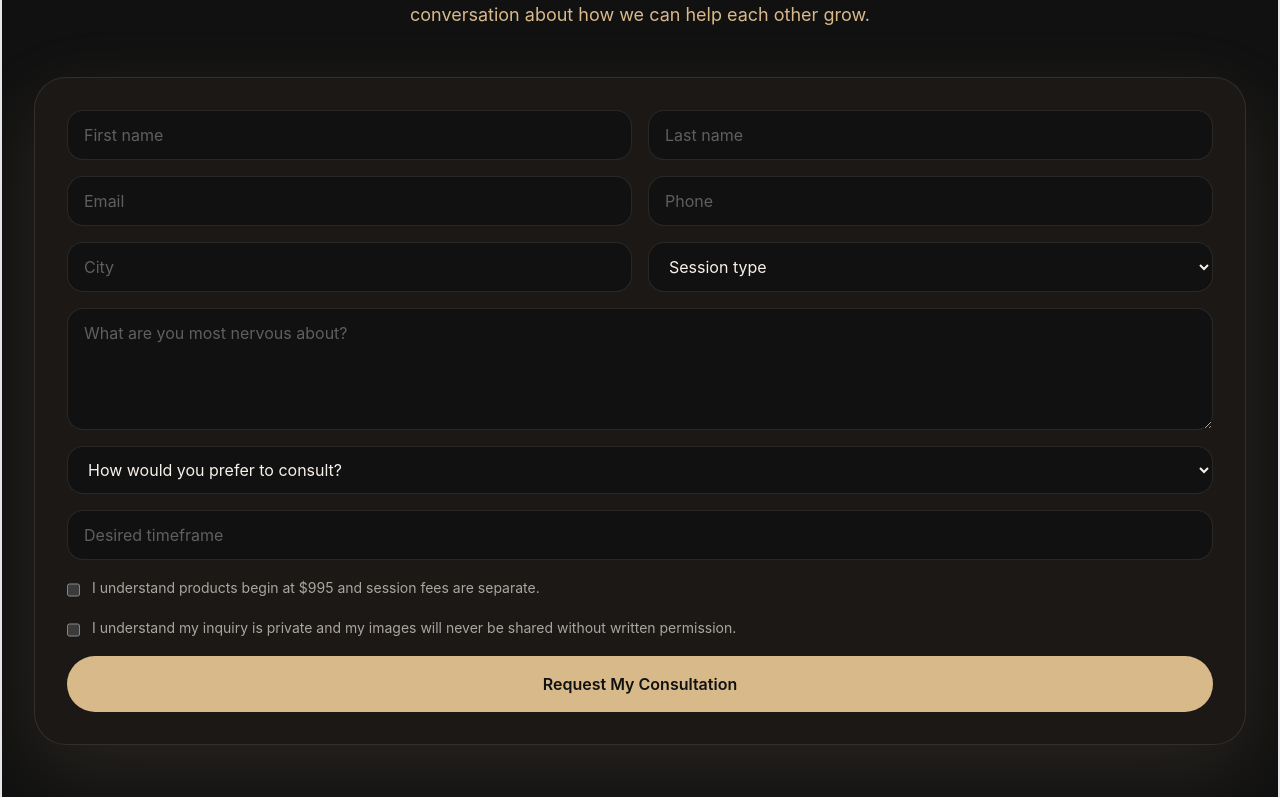
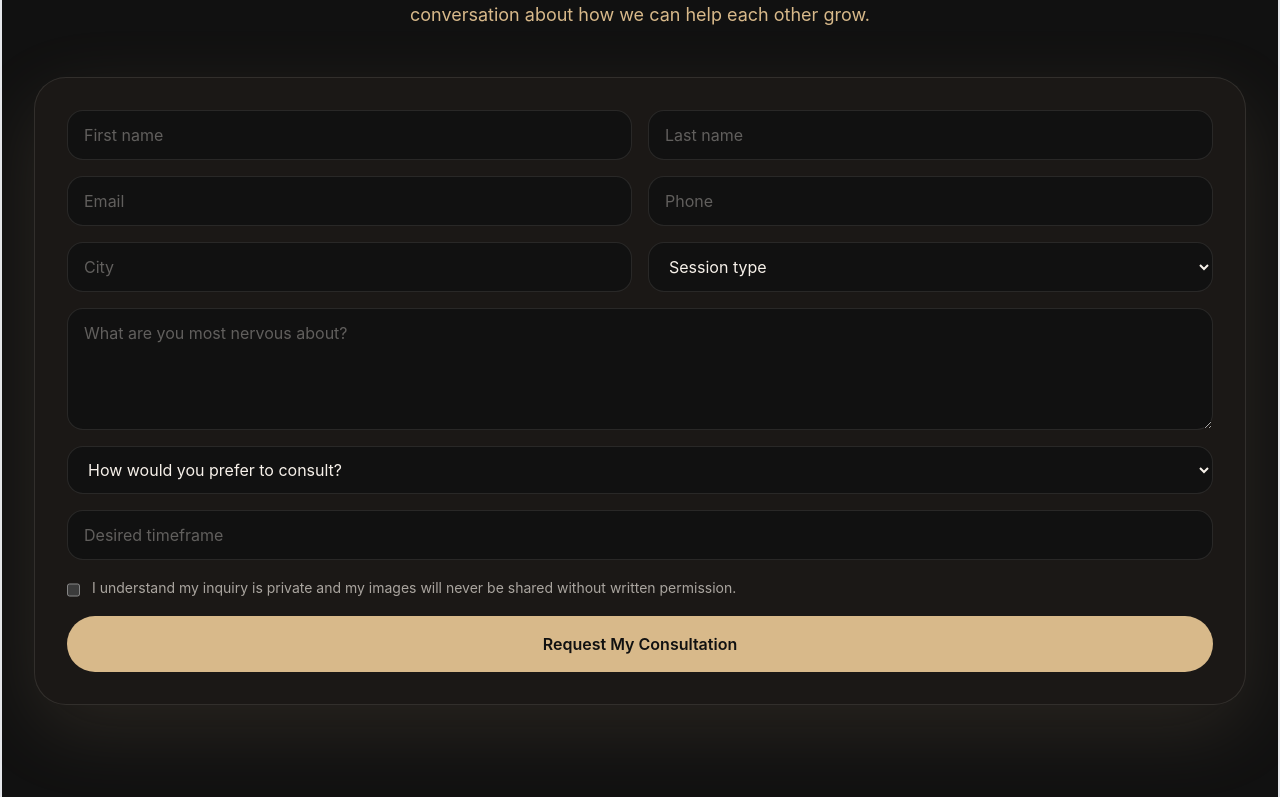
Before and after one commit to codegenius1010/second-skin-boudoir, a Next.js app: page /portfolio-models in a window 1280 px wide. Shown: the part 4638-5435 px from the top of the page. Built offline with nearby package versions, Linux system fonts and the light colour scheme; no server answers.

Commit message:
Remove pricing checkbox from portfolio models form, link to GHL webhook

```diff
--- a/components/ContactForm.tsx
+++ b/components/ContactForm.tsx
@@ -1,7 +1,7 @@
 'use client'
 import { useState } from 'react'
 
-export function ContactForm() {
+export function ContactForm({ hidePricingCheckbox = false }) {
   const [loading, setLoading] = useState(false)
   async function submit(e: React.FormEvent<HTMLFormElement>) {
     e.preventDefault()
@@ -48,7 +48,7 @@ export function ContactForm() {
     <textarea name="nervousAbout" placeholder="What are you most nervous about?" rows={4} className={input}/>
     <select name="consultationPreference" className={input} defaultValue=""><option value="" disabled>How would you prefer to consult?</option><option>Phone call</option><option>Zoom video call (recommended)</option><option>Text first, then call</option></select>
     <input name="timeframe" placeholder="Desired timeframe" className={input}/>
-    <label className="flex gap-3 text-sm leading-6 text-ivory/65"><input required type="checkbox" className="mt-1"/> I understand products begin at $995 and session fees are separate.</label>
+    {!hidePricingCheckbox && <label className="flex gap-3 text-sm leading-6 text-ivory/65"><input required type="checkbox" className="mt-1"/> I understand products begin at $995 and session fees are separate.</label>}
     <label className="flex gap-3 text-sm leading-6 text-ivory/65"><input required type="checkbox" className="mt-1"/> I understand my inquiry is private and my images will never be shared without written permission.</label>
     <button disabled={loading} className="rounded-full bg-champagne px-6 py-4 font-semibold text-charcoal transition hover:bg-ivory disabled:opacity-60">{loading ? 'Sending...' : 'Request My Consultation'}</button>
   </form>
```
Also changed, not shown: app/portfolio-models/page.tsx (+1 -1 lines).
